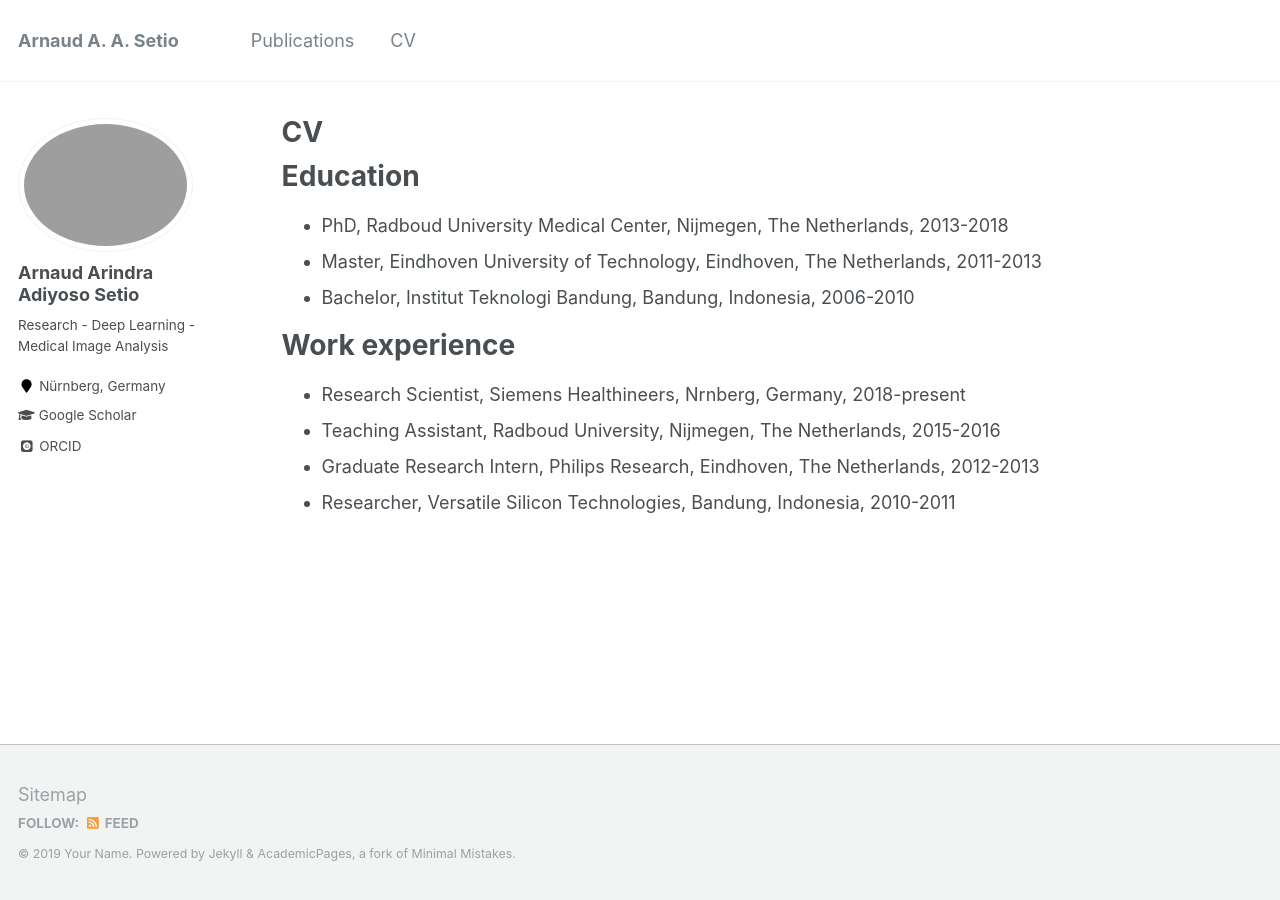
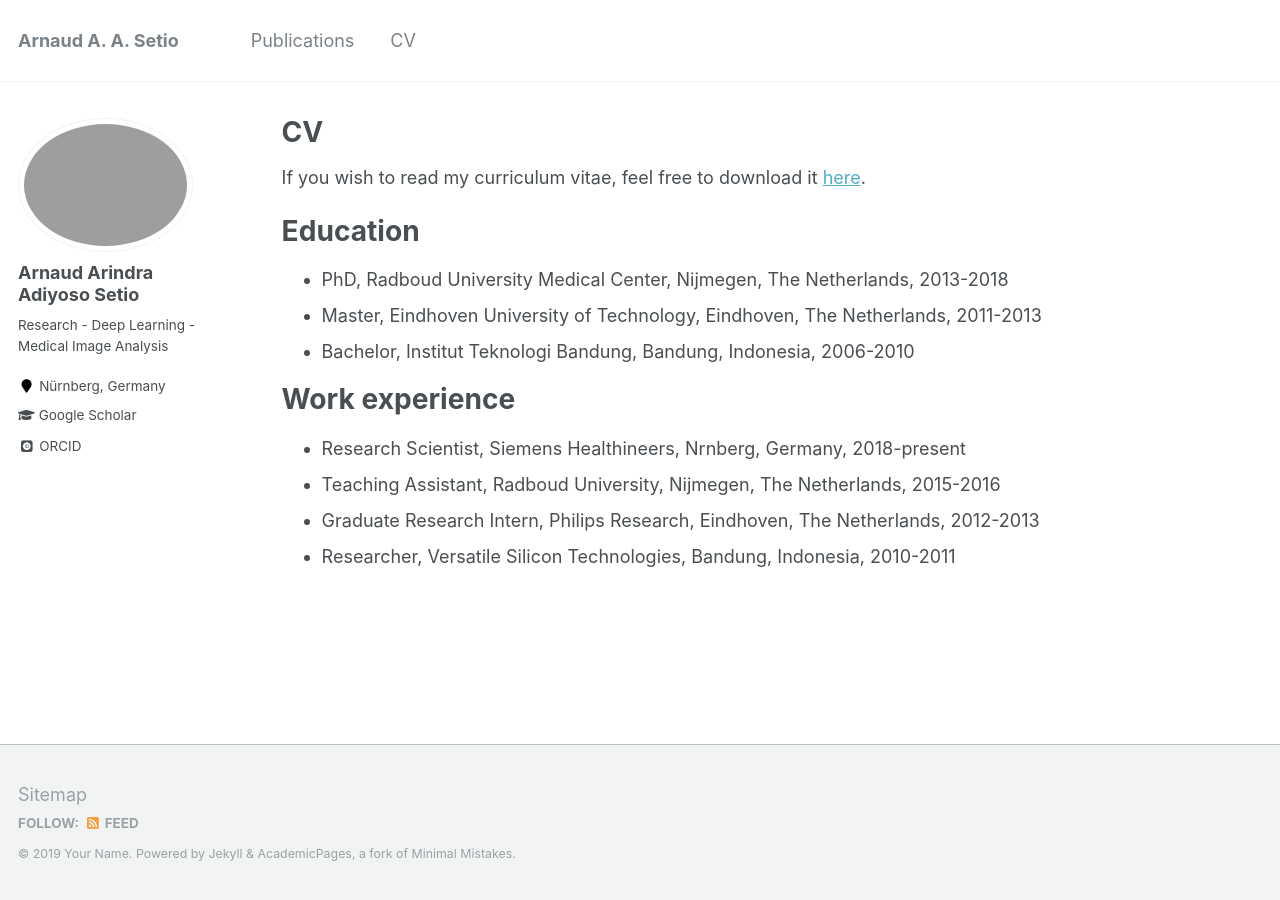
Before and after one commit to arnaudsetio/arnaudsetio.github.io, a Jekyll site: the page built from _pages/cv.md, in a window 1280 px wide. Built offline with Jekyll 4.4.1, drawn with Linux system fonts in a browser that asks for light colours; some web fonts are replaced.

Commit message:
added CV

```diff
--- a/_pages/cv.md
+++ b/_pages/cv.md
@@ -8,6 +8,8 @@ redirect_from:
 ---
 
 {% include base_path %}
+
+If you wish to read my curriculum vitae, feel free to download it [here](https://arnaudsetio.github.io/files/cv_arnaudsetio.pdf).
 
 Education
 ======
```
Also changed, not shown: 1 other file.
